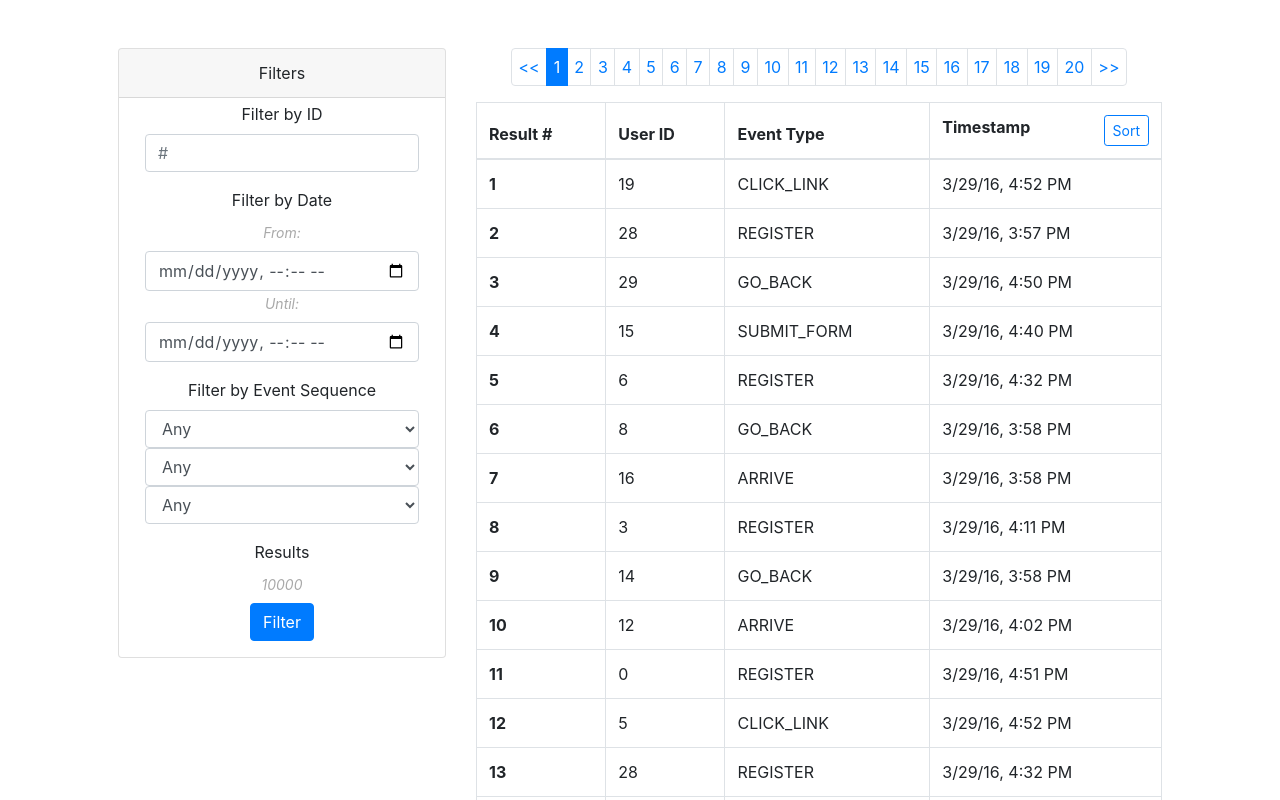
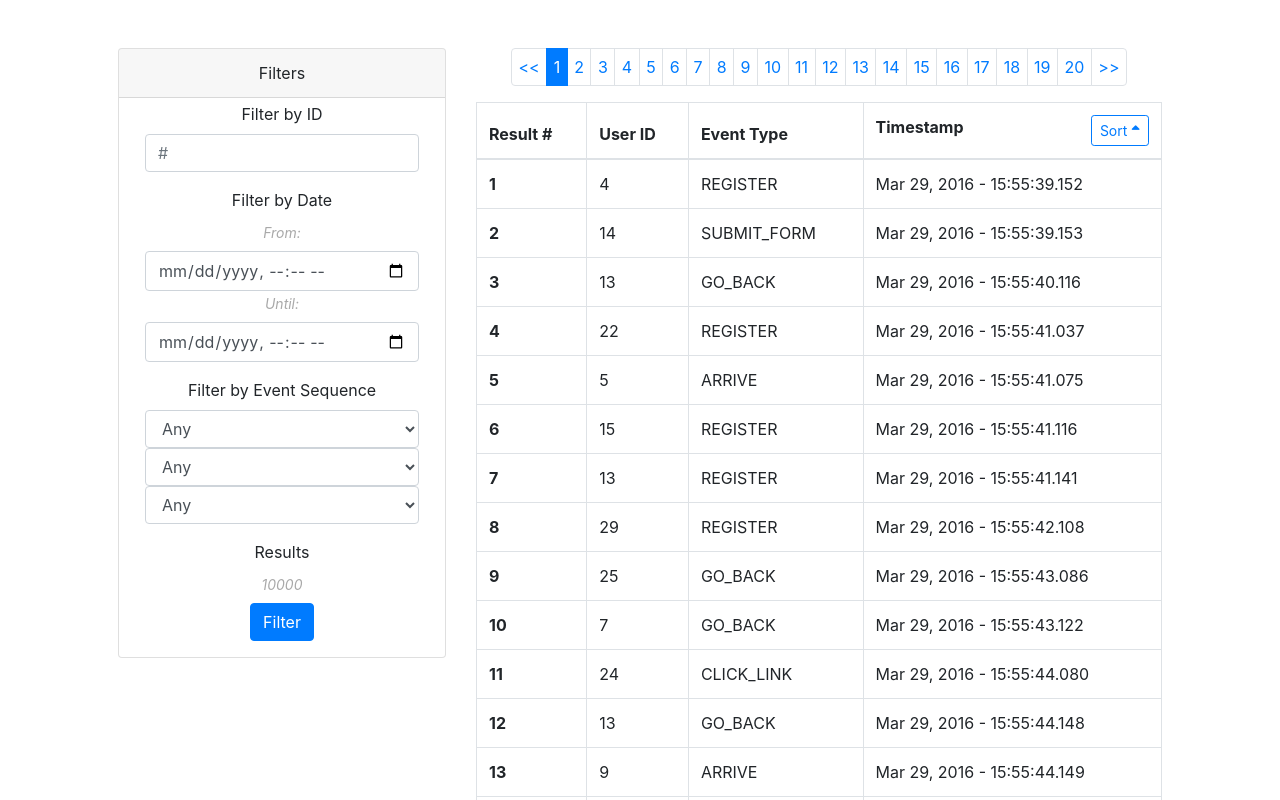
Before and after one commit to mosherc/event-factory, an Angular app: page / in a window 1280 px wide. Shown: the top 800 px of the page. Built offline with nearby package versions, Linux system fonts and the light colour scheme.

Commit message:
Changed sorting so it does not refilter data

```diff
--- a/src/app/event-factory/event-factory.component.html
+++ b/src/app/event-factory/event-factory.component.html
@@ -86,7 +86,9 @@
             </th>
             <th>
               Timestamp
-              <button class="btn btn-sm btn-outline-primary float-right" (click)="sortData()">Sort</button>
+              <button class="btn btn-sm btn-outline-primary float-right" (click)="sortData()">Sort
+                <i [ngClass]="sortAscending ? 'fas fa-sort-up' : 'fas fa-sort-down'"></i>
+              </button>
             </th>
           </tr>
         </thead>
@@ -102,7 +104,7 @@
               {{event.event}}
             </td>
             <td>
-              {{event.created_at | date:'short'}}
+              {{event.created_at | date:'MMM d, yyyy - HH:mm:ss.SSS'}}
             </td>
           </tr>
         </tbody>
--- a/src/app/event-factory/event-factory.component.ts
+++ b/src/app/event-factory/event-factory.component.ts
@@ -11,13 +11,11 @@ export class EventFactoryComponent implements OnInit {
   public events;
   public filteredEvents;
   public filteredEventsPage;
-  public sortedEvents;
-  public sortFilteredEvents;
   public pages: number[];
   public eventsPerPage: number = 500;
   public currPage: number = 1;
   public numPages: number;
-  public sorted: boolean = false;
+  public sortAscending: boolean = true;
   public idModel: number;
   public startTime: Date;
   public endTime: Date;
@@ -39,9 +37,8 @@ export class EventFactoryComponent implements OnInit {
       err => console.error(err),
       () => {
         console.log('events loaded');
+        this.events = this.events.sort((a, b) => a.created_at - b.created_at);
         this.filteredEvents = [...this.events];
-        this.sortedEvents = [...this.events].sort((a, b) => a.created_at - b.created_at);
-        this.sortFilteredEvents = [...this.sortedEvents];
         this.numPages = this.getNumPages();
         this.getPage(1);
         this.pages = Array.from(Array(this.numPages)).map((x, i) => i + 1);
@@ -50,7 +47,7 @@ export class EventFactoryComponent implements OnInit {
   }
 
   getNumPages() {
-    const lengthOfEvents = this.sorted ? this.sortFilteredEvents.length : this.filteredEvents.length;
+    const lengthOfEvents = this.filteredEvents.length;
     const numberOfPages = Math.ceil(lengthOfEvents / this.eventsPerPage);
     this.pages = Array.from(Array(numberOfPages)).map((x, i) => i + 1);
     return numberOfPages;
@@ -61,26 +58,23 @@ export class EventFactoryComponent implements OnInit {
     const min = Math.max(n - 1) * this.eventsPerPage;
     const max = n * this.eventsPerPage;
     this.currPage = n;
-    this.filteredEventsPage = this.sorted ? this.sortFilteredEvents.slice(min, max) : this.filteredEvents.slice(min, max);
+    this.filteredEventsPage = this.filteredEvents.slice(min, max);
   }
 
   sortData() {
-    this.sorted = this.sorted ? false : true;
-    this.filterData();
+    this.sortAscending = this.sortAscending ? false : true;
+    this.filteredEvents = this.sortAscending ? this.filteredEvents.sort((a, b) => a.created_at - b.created_at) :
+                                               this.filteredEvents.sort((a, b) => b.created_at - a.created_at);
+    this.events = this.sortAscending ? this.events.sort((a, b) => a.created_at - b.created_at) :
+                                       this.events.sort((a, b) => b.created_at - a.created_at);
+    //this.filterData();
     this.getPage();
   }
 
   filterData() {
-    if (this.sorted) {
-      console.log(this.idModel);
-      this.sortFilteredEvents = this.transformTime(this.sortedEvents, this.startTime, this.endTime);
-      this.sortFilteredEvents = this.transformId(this.sortFilteredEvents, this.idModel);
-      this.sortFilteredEvents = this.transformSeq(this.sortFilteredEvents, this.seqModel1, this.seqModel2, this.seqModel3);
-    } else {
-      this.filteredEvents = this.transformTime(this.events, this.startTime, this.endTime);
-      this.filteredEvents = this.transformId(this.filteredEvents, this.idModel);
-      this.filteredEvents = this.transformSeq(this.filteredEvents, this.seqModel1, this.seqModel2, this.seqModel3);
-    }
+    this.filteredEvents = this.transformTime(this.events, this.startTime, this.endTime);
+    this.filteredEvents = this.transformId(this.filteredEvents, this.idModel);
+    this.filteredEvents = this.transformSeq(this.filteredEvents, this.seqModel1, this.seqModel2, this.seqModel3);
     this.numPages = this.getNumPages();
     this.getPage();
   }
```
